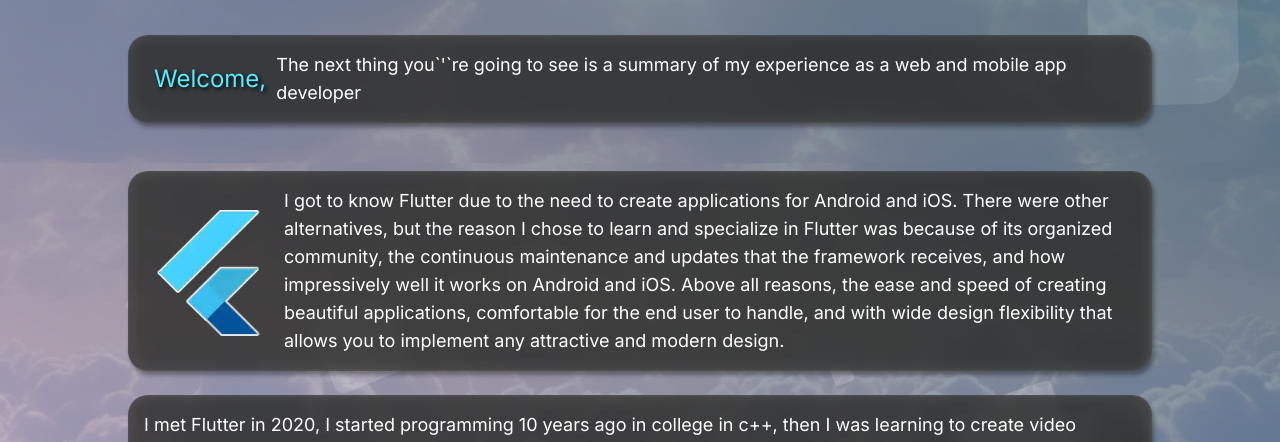
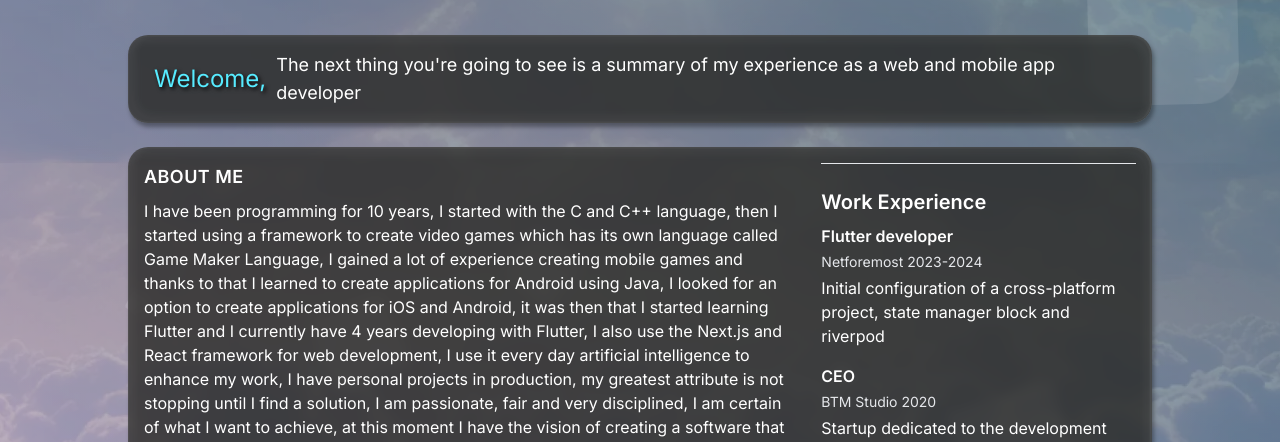
Before and after one commit to eliasbest07/btm-studio-home-page, a Next.js app: page /elias-montilla in a window 1280 px wide. Shown: the part 347-789 px from the top of the page. Built offline with nearby package versions, Linux system fonts and the light colour scheme.

Commit message:
page elias-montilla update

```diff
--- /dev/null
+++ b/app/components/information.jsx
@@ -0,0 +1,98 @@
+/**
+ * v0 by Vercel.
+ * @see https://v0.dev/t/7qKRxC3yLvE
+ * Documentation: https://v0.dev/docs#integrating-generated-code-into-your-nextjs-app
+ */
+export default function Information() {
+    return (
+      <div className="grid gap-6 lg:grid-cols-3">
+        <div className="space-y-6 lg:col-span-2">
+
+          <div className="space-y-4">
+
+            <div className="space-y-2">
+              <h2 className="text-lg font-semibold tracking-wide uppercase text-white">About Me</h2>
+              <p className="text-sm leading-loose md:text-base text-white">
+              I have been programming for 10 years, I started with the C and C++ language, then I started using a framework to create video games which has its own language called Game Maker Language, I gained a lot of experience creating mobile games and thanks to that I learned to create applications for Android using Java, I looked for an option to create applications for iOS and Android, it was then that I started learning Flutter and I currently have 4 years developing with Flutter, I also use the Next.js and React framework for web development, I use it every day artificial intelligence to enhance my work, I have personal projects in production, my greatest attribute is not stopping until I find a solution, I am passionate, fair and very disciplined, I am certain of what I want to achieve, at this moment I have the vision of creating a software that is used by thousands of people to make their lives more pleasant.
+              </p>
+            </div>
+            <div className="space-y-2">
+              <h2 className="text-lg font-semibold tracking-wide uppercase text-white">Skills</h2>
+              <ul className="grid grid-cols-2 gap-4 text-sm md:grid-cols-3 md:text-base">
+                <li className="text-white" >JavaScript</li>
+                <li className="text-white"  >React.js</li>
+                <li className="text-white" >Node.js</li>
+                <li className="text-white" >HTML/CSS</li>
+                <li className="text-white" >Next.js</li>
+                <li className="text-white" >Flutter</li>
+                <li className="text-white" >Git</li>
+                <li className="text-white" >RESTful APIs</li>
+                <li className="text-white" >Supabase</li>
+                <li className="text-white" >Firebase</li>
+                <li className="text-white" >SQL</li>
+                <li className="text-white" >Agile Methodology Scrum</li>
+              </ul>
+            </div>
+          </div>
+        </div>
+        <div className="space-y-4 border-t lg:pt-6">
+          <div className="space-y-2">
+            <h2 className="text-xl font-semibold text-white">Work Experience</h2>
+            <ul className="space-y-4 list-none">
+              <li>
+                <div className="space-y-1">
+                  <h3 className="font-semibold text-white">Flutter developer</h3>
+                  <p className="text-sm text-gray-200 dark:text-gray-200 ">Netforemost 2023-2024</p>
+                  <p className="text-sm leading-loose md:text-base text-white">
+                  Initial configuration of a cross-platform project, state manager block and riverpod
+                  </p>
+                </div>
+              </li>
+              <li>
+                <div className="space-y-1">
+                  <h3 className="font-semibold text-white">CEO</h3>
+                  <p className="text-sm text-gray-200 dark:text-gray-200">BTM Studio 2020</p>
+                  <p className="text-sm leading-loose md:text-base text-white">
+                  Startup dedicated to the development and marketing of digital products
+                  </p>
+                </div>
+              </li>
+            </ul>
+          </div>
+          <div className="space-y-2">
+            <h2 className="text-xl font-semibold text-white">Education</h2>
+            <ul className="space-y-4 list-none">
+              <li>
+                <div className="space-y-1">
+                  <h3 className="font-semibold text-white">Systems Engineering</h3>
+                  <p className="text-sm text-gray-200 dark:text-gray-200">University of Andes ULA Mérida Venezuela</p>
+                  <p className="text-sm text-white">2013 - 2024</p>
+                </div>
+              </li>
+            </ul>
+          </div>
+          <div className="space-y-2">
+            <h2 className="text-xl font-semibold text-white">Projects</h2>
+            <ul className="space-y-4 list-none">
+              <li>
+                <div className="space-y-1">
+                  <h3 className="font-semibold text-white">Ok Gastos</h3>
+                  <p className="text-sm text-white">
+                  A personal finance app using Flutter, SQLite, and GetX
+                  </p>
+                </div>
+              </li>
+              <li>
+                <div className="space-y-1">
+                  <h3 className="font-semibold text-white">TaskFlow</h3>
+                  <p className="text-sm text-white">
+                  An app for project management developed in collaboration with other developers, where we worked together for approximately 4 months and used Firebase and Riverpod.
+                  </p>
+                </div>
+              </li>
+            </ul>
+          </div>
+        </div>
+      </div>
+    )
+  }
--- a/app/elias-montilla/page.jsx
+++ b/app/elias-montilla/page.jsx
@@ -2,6 +2,7 @@
 import Image from "next/image"
 import RectangleComponent from "../components/rectangulo"
 import Navbartwo from '../components/navbartwo'
+import Information from '../components/information'
 
 export default function Home() {
  const boxStyle = {
@@ -58,10 +59,15 @@
                  <br />
             <h1 style={{ marginLeft:'10px', marginRight:'10px' ,color: '#57EBFF', textShadow: '2px 2px 4px #000000',textAlign: 'center', fontSize: '1.5em'  }}>Welcome,</h1>
             <br />
-<p className='text-white text-lg' >The next thing you`&apos;`re going to see is a summary of my experience as a web and mobile app developer</p>
+<p className='text-white text-lg' >The next thing you&apos;re going to see is a summary of my experience as a web and mobile app developer</p>
 <br />
             </div>
             <br />
+            <div style= {boxStyle}>
+
+   <Information/>
+
+   </div>
             <br />
 
             <div style= {boxStyle} className="flex flex-col lg:flex-row items-center justify-center">
@@ -90,12 +96,19 @@
     <p className="text-white text-lg pr-6" >Day by day I program, I have personal projects that I need to maintain, I teach classes providing support to other programmers, I have done several jobs as a Freelancer finding solutions by connecting APIs, setting up servers, finding faults in the programming logic…</p>
    </div>
    <br />
-   <div style={{ display: 'flex', justifyContent: 'space-between' }}>
-  <Image className=" rounded-lg" src="/img1.webp" alt="screenshot app mobile" width={240} height={260} style={{ width: '24%' }} />
-  <Image className=" rounded-lg" src="/img2.webp" alt="screenshot app mobile" width={240} height={260}  style={{ width: '24%' }} />
-  <Image className=" rounded-lg" src="/img3.webp" alt="screenshot app mobile"  width={240} height={260} style={{ width: '24%' }} />
-  <Image className=" rounded-lg" src="/img4.webp" alt="screenshot app mobile" width={240} height={260}  style={{ width: '24%' }} />
-</div>
+   <div className="flex flex-col lg:flex-row items-center justify-center lg:space-y-0 lg:space-x-4 space-y-4" >
+        <Image className=" rounded-lg " src="/img1.webp" alt="screenshot app mobile" width={220} height={260}  />
+        <Image className=" rounded-lg " src="/img2.webp" alt="screenshot app mobile" width={220} height={260}   />
+        <Image className="  rounded-lg " src="/img3.webp" alt="screenshot app mobile"  width={220} height={260}  />
+        <Image className="  rounded-lg " src="/img4.webp" alt="screenshot app mobile" width={220} height={260}   />
+    </div>
+    <br />
+      <div style= {boxStyle}>
+        <p className="text-white text-lg pr-6"> I purchased five Flutter courses, completed them, totaling over 120 hours of Flutter content. It took me 4 months to finish, during which I created more than 24 apps. Explored various functionalities including REST APIs, maps, sensors, databases, and connections to Firebase, Supabase, and AWS. 🚀📱💡</p>
+      </div>
+      <br />
+
+
 
    <br /> <br />
    <br />
--- a/app/globals.css
+++ b/app/globals.css
@@ -13,7 +13,21 @@
 
   }
 }
+::-webkit-scrollbar {
+    width: 10px; /* Ancho de la barra */
+  }
 
+  /* Estilo para el pulgar (handle) de la barra de desplazamiento */
+  ::-webkit-scrollbar-thumb {
+    background-color: #000; /* Color del pulgar (blanco) */
+    border: 2px solid #fff; /* Bordes negros */
+    border-radius: 10px; /* Bordes muy redondeados */
+  }
+
+  /* Estilo para la pista (track) de la barra de desplazamiento (opcional) */
+  ::-webkit-scrollbar-track {
+    background-color: transparent; /* Fondo transparente */
+  }
 body {
   color: rgb(var(--foreground-rgb));
   background: url('/backgroundop.webp') center / cover no-repeat, #FAEDC4;
```
